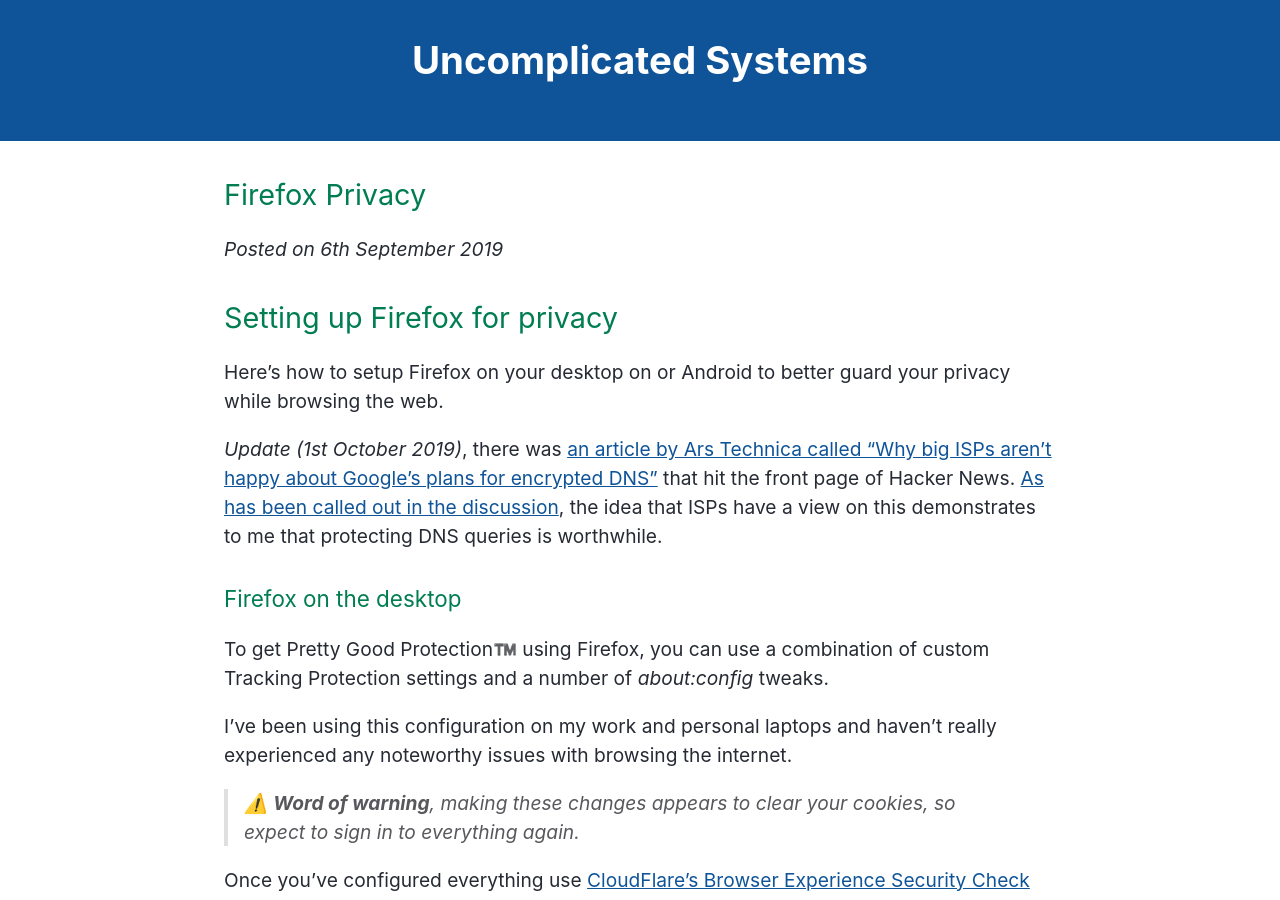
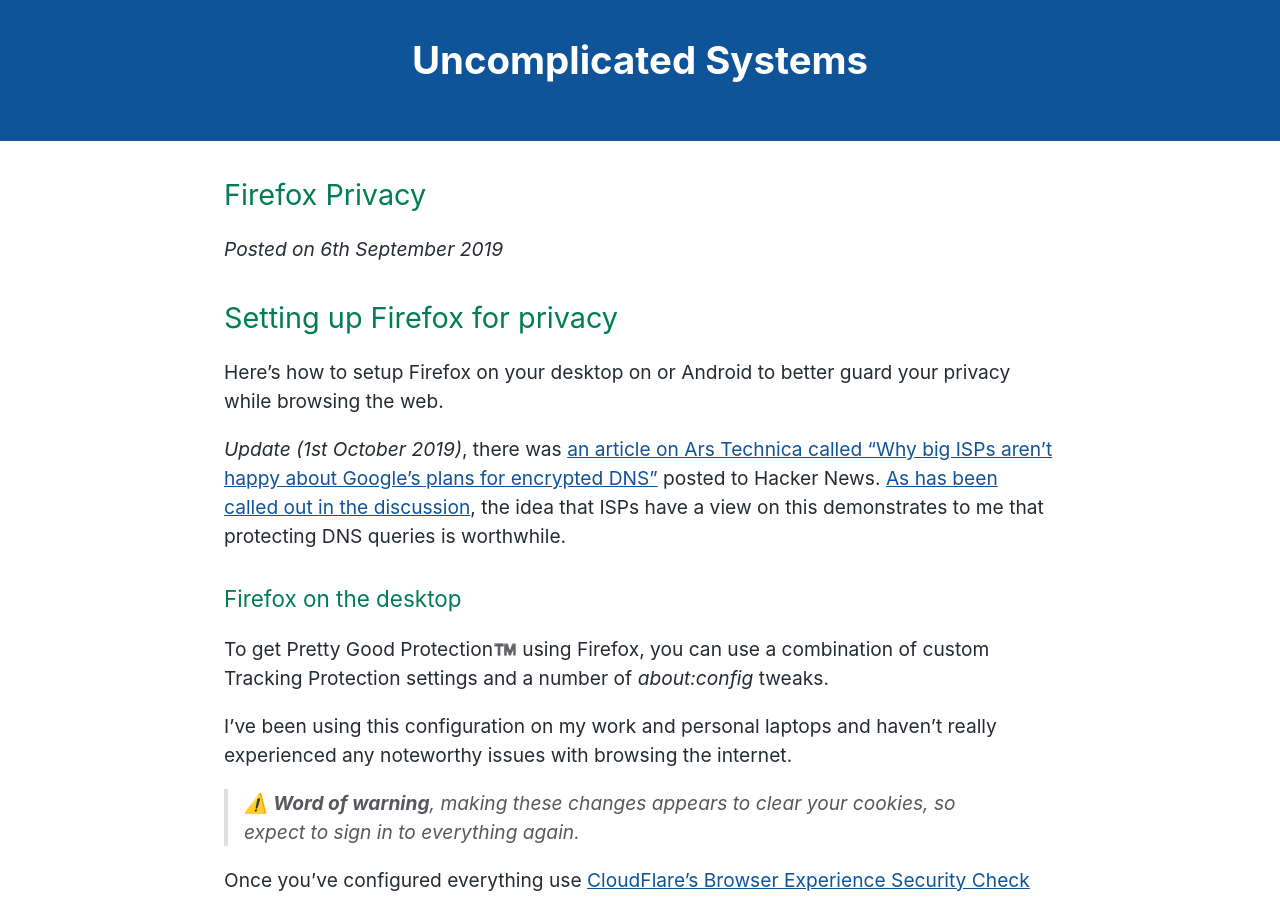
Before and after one commit to sjparkinson/uncomplicated.systems, a Jekyll site: the page built from _posts/2019-09-06-firefox-privacy.md, in a window 1280 px wide and 900 px high. Built offline with Jekyll 4.4.1, drawn with Linux system fonts in a browser that asks for light colours.

Commit message:
Update 2019-09-06-firefox-privacy.md

```diff
--- a/_posts/2019-09-06-firefox-privacy.md
+++ b/_posts/2019-09-06-firefox-privacy.md
@@ -2,7 +2,7 @@
 
 Here's how to setup Firefox on your desktop on or Android to better guard your privacy while browsing the web.
 
-_Update (1st October 2019)_, there was [an article by Ars Technica called "Why big ISPs aren’t happy about Google’s plans for encrypted DNS"](https://arstechnica.com/tech-policy/2019/09/isps-worry-a-new-chrome-feature-will-stop-them-from-spying-on-you/) that hit the front page of Hacker News. [As has been called out in the discussion](https://news.ycombinator.com/item?id=21124900), the idea that ISPs have a view on this demonstrates to me that protecting DNS queries is worthwhile.
+_Update (1st October 2019)_, there was [an article on Ars Technica called "Why big ISPs aren’t happy about Google’s plans for encrypted DNS"](https://arstechnica.com/tech-policy/2019/09/isps-worry-a-new-chrome-feature-will-stop-them-from-spying-on-you/) posted to Hacker News. [As has been called out in the discussion](https://news.ycombinator.com/item?id=21124900), the idea that ISPs have a view on this demonstrates to me that protecting DNS queries is worthwhile.
 
 ### Firefox on the desktop
 
```
